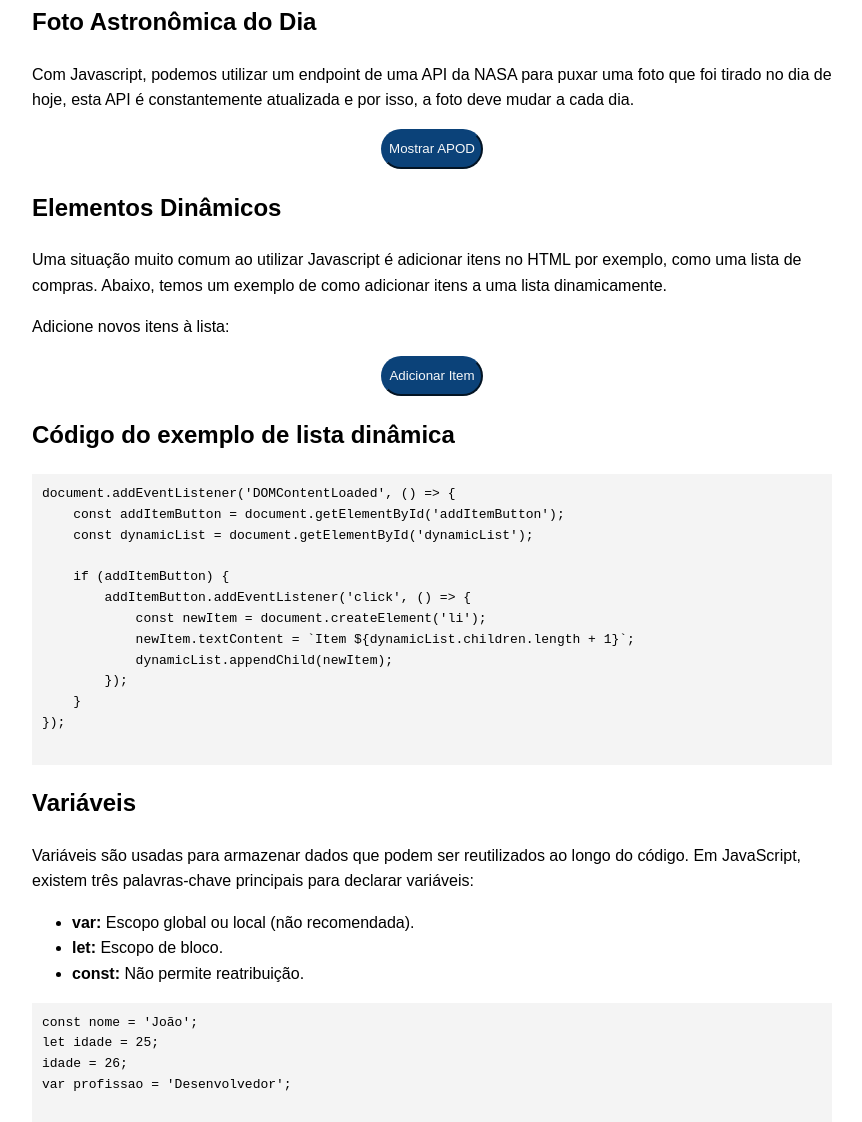
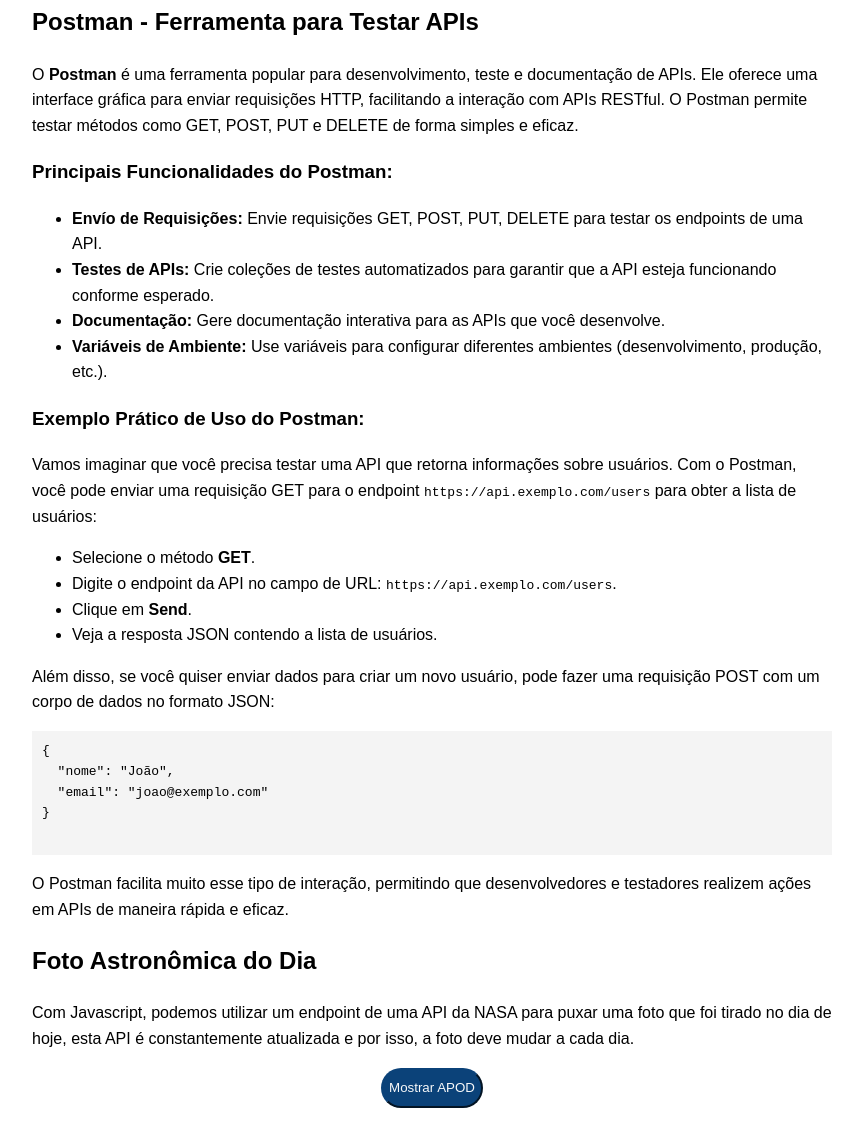
Before and after one commit to bielgennaro/material_de_apoio, a website: page pages/javaScript.html in a window 1280 px wide. Shown: the part 2055-3177 px from the top of the page, without its empty margins (208-1070 px from the left). Drawn offline with nearby package versions, Linux system fonts and the light colour scheme.

Commit message:
Add Postman section to JavaScript documentation with usage examples

```diff
--- a/pages/javaScript.html
+++ b/pages/javaScript.html
@@ -125,6 +125,69 @@
         </p>
         <button id="showProfilesButton">Mostrar Perfis</button>
         <div id="profilesContainer"></div>
+      </section>
+
+      <section id="postman">
+        <h2>Postman - Ferramenta para Testar APIs</h2>
+        <p>
+          O <strong>Postman</strong> é uma ferramenta popular para
+          desenvolvimento, teste e documentação de APIs. Ele oferece uma
+          interface gráfica para enviar requisições HTTP, facilitando a
+          interação com APIs RESTful. O Postman permite testar métodos como GET,
+          POST, PUT e DELETE de forma simples e eficaz.
+        </p>
+        <h3>Principais Funcionalidades do Postman:</h3>
+        <ul>
+          <li>
+            <strong>Envío de Requisições:</strong> Envie requisições GET, POST,
+            PUT, DELETE para testar os endpoints de uma API.
+          </li>
+          <li>
+            <strong>Testes de APIs:</strong> Crie coleções de testes
+            automatizados para garantir que a API esteja funcionando conforme
+            esperado.
+          </li>
+          <li>
+            <strong>Documentação:</strong> Gere documentação interativa para as
+            APIs que você desenvolve.
+          </li>
+          <li>
+            <strong>Variáveis de Ambiente:</strong> Use variáveis para
+            configurar diferentes ambientes (desenvolvimento, produção, etc.).
+          </li>
+        </ul>
+
+        <h3>Exemplo Prático de Uso do Postman:</h3>
+        <p>
+          Vamos imaginar que você precisa testar uma API que retorna informações
+          sobre usuários. Com o Postman, você pode enviar uma requisição GET
+          para o endpoint <code>https://api.exemplo.com/users</code> para obter
+          a lista de usuários:
+        </p>
+        <ul>
+          <li>Selecione o método <strong>GET</strong>.</li>
+          <li>
+            Digite o endpoint da API no campo de URL:
+            <code>https://api.exemplo.com/users</code>.
+          </li>
+          <li>Clique em <strong>Send</strong>.</li>
+          <li>Veja a resposta JSON contendo a lista de usuários.</li>
+        </ul>
+        <p>
+          Além disso, se você quiser enviar dados para criar um novo usuário,
+          pode fazer uma requisição POST com um corpo de dados no formato JSON:
+        </p>
+        <pre>
+{
+  "nome": "João",
+  "email": "joao@exemplo.com"
+}
+        </pre>
+        <p>
+          O Postman facilita muito esse tipo de interação, permitindo que
+          desenvolvedores e testadores realizem ações em APIs de maneira rápida
+          e eficaz.
+        </p>
       </section>
 
       <section>
```
